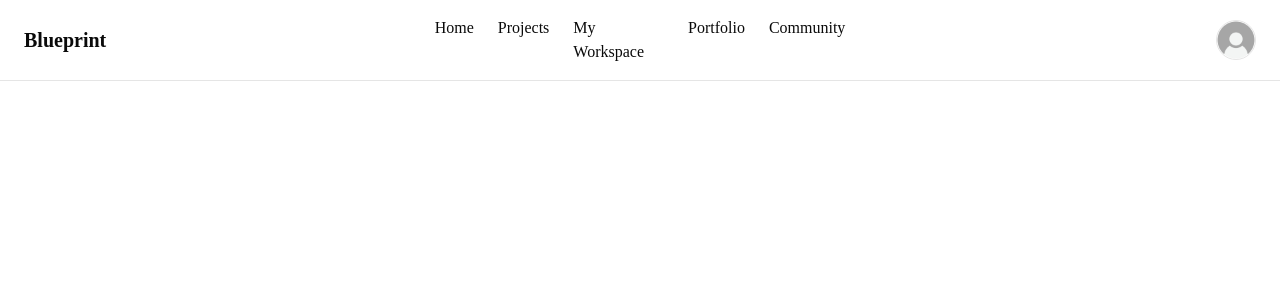
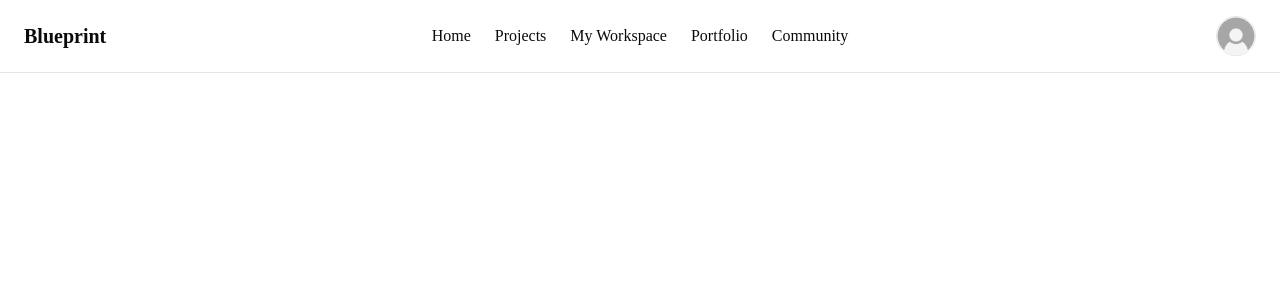
Before and after one commit to William-Chen07/Blueprint, a Next.js app: page /my-workspace in a window 1280 px wide. Shown: the top 300 px of the page. Built offline with nearby package versions, Linux system fonts and the light colour scheme.

Commit message:
Made navbar responsive

```diff
--- a/app/my-workspace/page.tsx
+++ b/app/my-workspace/page.tsx
@@ -1,3 +1,3 @@
 export default function MyWorkspacePage() {
-  return <main />;
+  return <></>;
 }
--- a/app/portfolio/page.tsx
+++ b/app/portfolio/page.tsx
@@ -1,3 +1,3 @@
 export default function PortfolioPage() {
-  return <main />;
+  return <></>;
 }
--- a/app/profile/page.tsx
+++ b/app/profile/page.tsx
@@ -1,3 +1,3 @@
 export default function ProfilePage() {
-  return <main />;
+  return <></>;
 }
--- a/app/projects/page.tsx
+++ b/app/projects/page.tsx
@@ -1,3 +1,3 @@
 export default function ProjectsPage() {
-  return <main />;
+  return <></>;
 }
--- a/components/navbar.tsx
+++ b/components/navbar.tsx
@@ -1,26 +1,62 @@
+"use client";
+import { useState } from "react";
 import Link from "next/link";
-import { Avatar, AvatarImage } from "@/components/ui/avatar";
+import { Menu, X } from "lucide-react";
+import { Avatar, AvatarImage, AvatarFallback } from "@/components/ui/avatar";
+
+const links = [
+  { href: "/", label: "Home" },
+  { href: "/projects", label: "Projects" },
+  { href: "/my-workspace", label: "My Workspace" },
+  { href: "/portfolio", label: "Portfolio" },
+  { href: "/community", label: "Community" },
+];
 
 export default function Navbar() {
+  const [open, setOpen] = useState(false);
+
   return (
-    <nav className="grid grid-cols-3 items-center px-6 py-4 border-b">
+    <header className="border-b">
+      <nav className="flex items-center justify-between px-6 py-4 md:grid md:grid-cols-[1fr_auto_1fr]">
         <Link href="/" className="text-xl font-bold">
           Blueprint
         </Link>
 
-      <div className="flex justify-center gap-6">
-        <Link href="/">Home</Link>
-        <Link href="/projects">Projects</Link>
-        <Link href="/my-workspace">My Workspace</Link>
-        <Link href="/portfolio">Portfolio</Link>
-        <Link href="/community">Community</Link>
+        {/* desktop links: hidden on small screens */}
+        <div className="hidden md:flex justify-center gap-6 whitespace-nowrap">
+          {links.map((l) => (
+            <Link key={l.href} href={l.href}>{l.label}</Link>
+          ))}
         </div>
 
-      <Link href="/profile" className="justify-self-end">
+        <div className="flex items-center gap-3 md:justify-self-end">
+          <Link href="/profile">
             <Avatar className="size-10">
               <AvatarImage src="/avatar.png" alt="Your profile" />
+              <AvatarFallback>W</AvatarFallback>
             </Avatar>
           </Link>
+          {/* hamburger: only on small screens */}
+          <button
+            className="md:hidden"
+            onClick={() => setOpen(!open)}
+            aria-label="Toggle menu"
+          >
+            {open ? <X /> : <Menu />}
+          </button>
+        </div>
       </nav>
+
+      {/* mobile dropdown */}
+      {open && (
+        <div className="flex flex-col gap-4 px-6 pb-4 md:hidden">
+          {links.map((l) => (
+            <Link key={l.href} href={l.href} onClick={() => setOpen(false)}>
+              {l.label}
+            </Link>
+          ))}
+        </div>
+      )}
+    </header>
   );
 }
```
Lines whose indentation alone changed are shown as unchanged.
